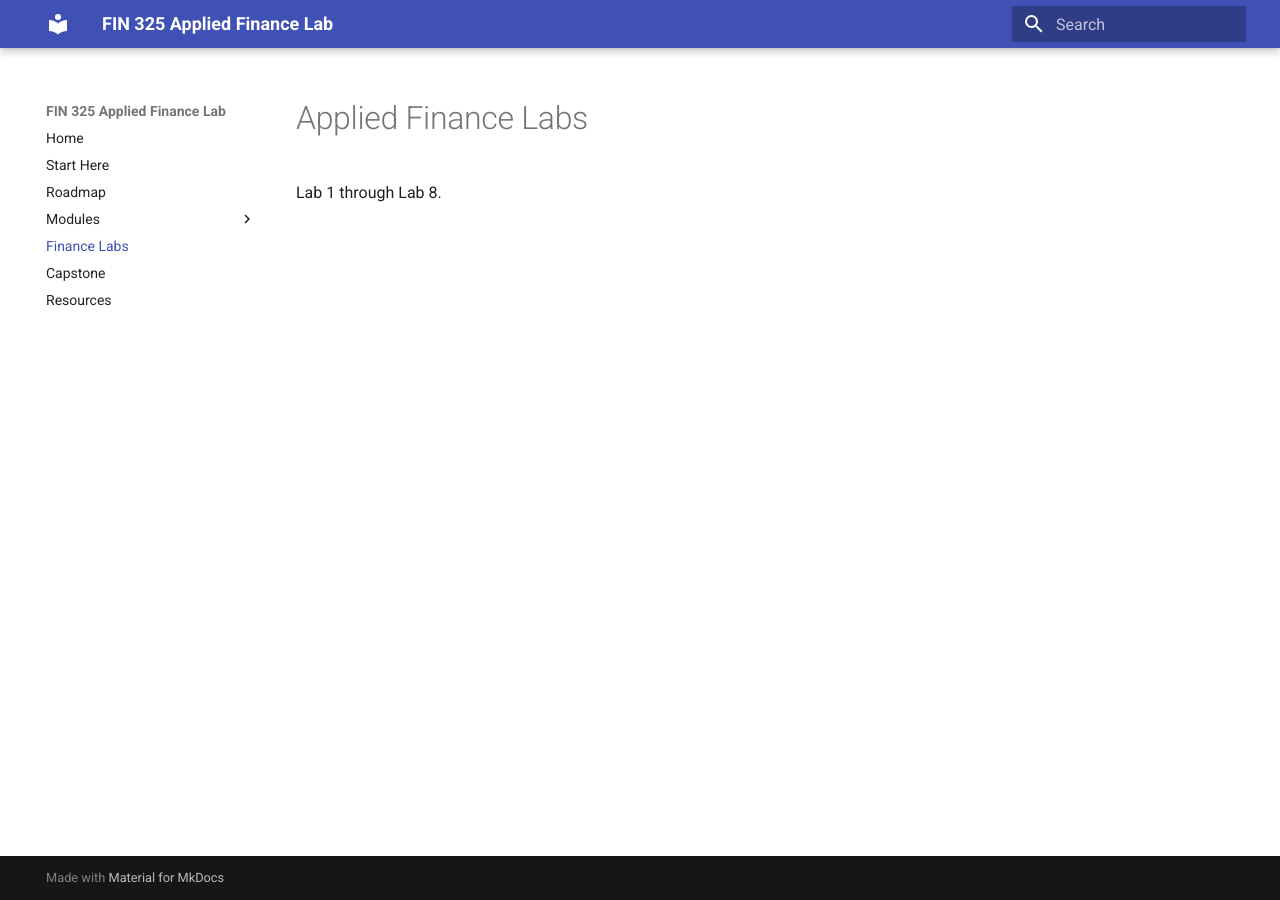
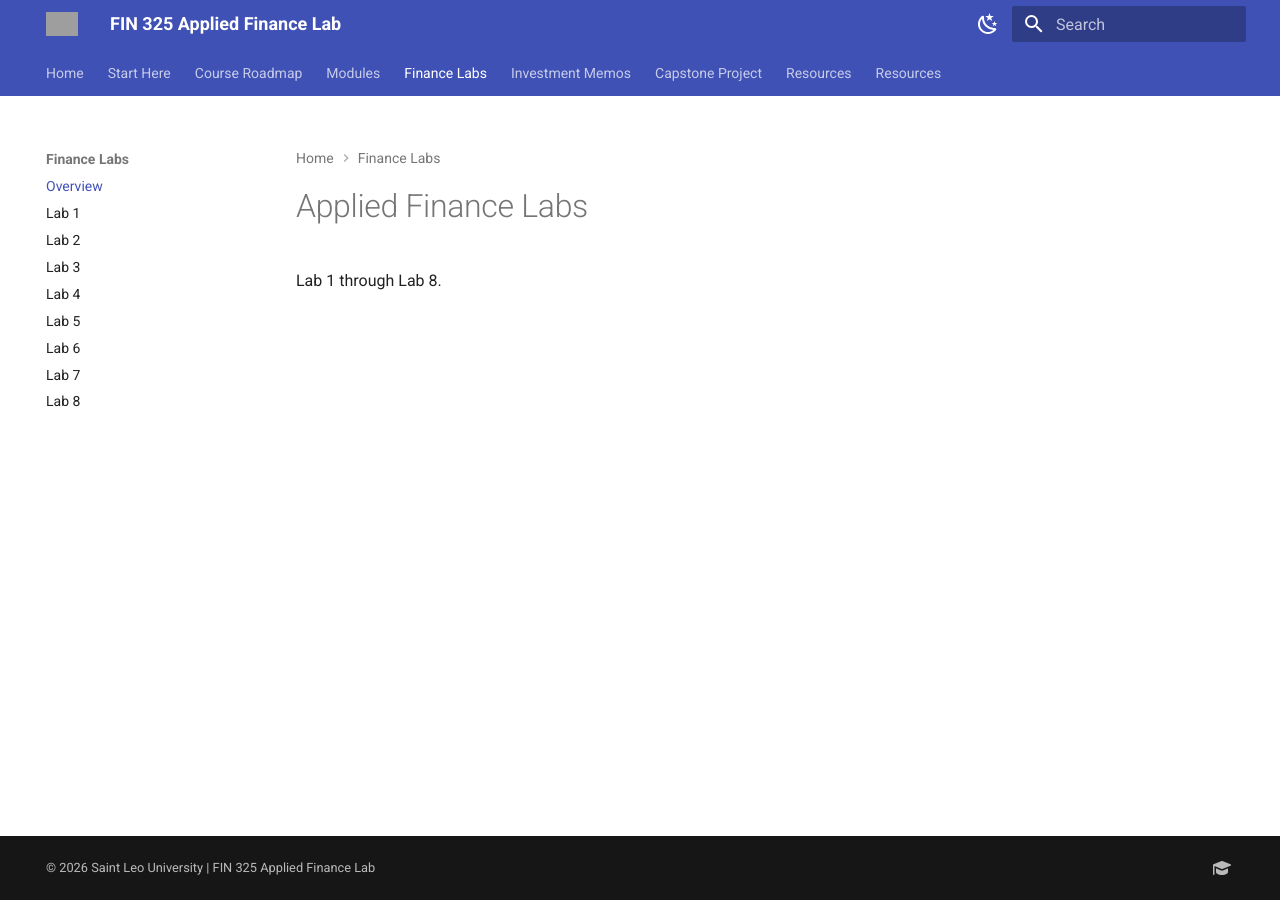
Before and after one commit to Prof-Smith/FIN-325, an MkDocs documentation site: the page built from docs/labs/index.md, in a window 1280 px wide. Built offline with MkDocs 1.6.1 and Material for MkDocs 9.7.7, drawn with Linux system fonts in a browser that asks for light colours; grey boxes are pictures that could not be loaded.

Commit message:
Update mkdocs.yml with additional site details

```diff
--- a/mkdocs.yml
+++ b/mkdocs.yml
@@ -1,13 +1,170 @@
 site_name: FIN 325 Applied Finance Lab
-site_description: Finance for Managers
+site_description: Finance for Managers | Saint Leo University
+site_author: Zachary Smith
+site_url: https://prof-smith.github.io/fin325-applied-finance-lab
+
 theme:
   name: material
+
+  logo: assets/branding/logo.svg
+  favicon: assets/branding/favicon.png
+
+  palette:
+
+    # Light Mode
+    - scheme: default
+      primary: custom
+      accent: teal
+      toggle:
+        icon: material/weather-night
+        name: Switch to Dark Mode
+
+    # Dark Mode
+    - scheme: slate
+      primary: custom
+      accent: teal
+      toggle:
+        icon: material/weather-sunny
+        name: Switch to Light Mode
+
+  features:
+    - navigation.tabs
+    - navigation.sections
+    - navigation.top
+    - navigation.path
+    - navigation.expand
+
+    - search.highlight
+    - search.share
+    - search.suggest
+
+    - content.code.copy
+    - content.tabs.link
+
+    - toc.follow
+
+extra_css:
+  - assets/css/custom.css
+
+extra_javascript:
+  - assets/js/custom.js
+
+markdown_extensions:
+
+  - admonition
+
+  - attr_list
+
+  - md_in_html
+
+  - tables
+
+  - footnotes
+
+  - pymdownx.highlight
+
+  - pymdownx.superfences
+
+  - pymdownx.inlinehilite
+
+  - pymdownx.details
+
+  - pymdownx.tabbed:
+      alternate_style: true
+
+  - pymdownx.tasklist:
+      custom_checkbox: true
+
+  - pymdownx.emoji
+
+plugins:
+  - search
+
+extra:
+
+  social:
+    - icon: fontawesome/solid/graduation-cap
+      link: /
+
+  generator: false
+
+copyright: >
+  © 2026 Saint Leo University |
+  FIN 325 Applied Finance Lab
+
 nav:
+
   - Home: index.md
-  - Start Here: start-here/index.md
-  - Roadmap: roadmap/index.md
+
+  - Start Here:
+      - Welcome: start-here/index.md
+      - Syllabus: start-here/syllabus.md
+      - Finance Lab Playbook: start-here/playbook.md
+      - Technology Guide: start-here/technology.md
+
+  - Course Roadmap:
+      - Overview: roadmap/index.md
+
   - Modules:
-      - Module 1: modules/module-01/index.md
-  - Finance Labs: labs/index.md
-  - Capstone: capstone/index.md
-  - Resources: resources/index.md
+
+      - Module 1:
+          - Overview: modules/module-01/index.md
+          - Lab 1: labs/lab-01/index.md
+
+      - Module 2:
+          - Overview: modules/module-02/index.md
+
+      - Module 3:
+          - Overview: modules/module-03/index.md
+
+      - Module 4:
+          - Overview: modules/module-04/index.md
+
+      - Module 5:
+          - Overview: modules/module-05/index.md
+
+      - Module 6:
+          - Overview: modules/module-06/index.md
+
+      - Module 7:
+          - Overview: modules/module-07/index.md
+
+      - Module 8:
+          - Overview: modules/module-08/index.md
+
+      - Module 9:
+          - Overview: modules/module-09/index.md
+
+  - Finance Labs:
+      - Overview: labs/index.md
+      - Lab 1: labs/lab-01/index.md
+      - Lab 2: labs/lab-02/index.md
+      - Lab 3: labs/lab-03/index.md
+      - Lab 4: labs/lab-04/index.md
+      - Lab 5: labs/lab-05/index.md
+      - Lab 6: labs/lab-06/index.md
+      - Lab 7: labs/lab-07/index.md
+      - Lab 8: labs/lab-08/index.md
+
+  - Investment Memos:
+      - Overview: memos/index.md
+      - Memo 1: memos/memo-01.md
+      - Memo 2: memos/memo-02.md
+      - Memo 3: memos/memo-03.md
+      - Memo 4: memos/memo-04.md
+
+  - Capstone Project:
+      - Project Overview: capstone/index.md
+      - Rubric: capstone/rubric.md
+
+  - Resources:
+      - Resources Hub: resources/index.md
+      - Excel Guide: resources/excel-guide.md
+      - Financial Data Sources: resources/data-sources.md
+      - Finance Glossary: resources/glossary.md
+
+  - Resources:
+      - Resources Hub: resources/index.md
+      - Excel Guide: resources/excel-guide.md
+      - Financial Data Sources: resources/data-sources.md
+      - Finance Glossary: resources/glossary.md
```
